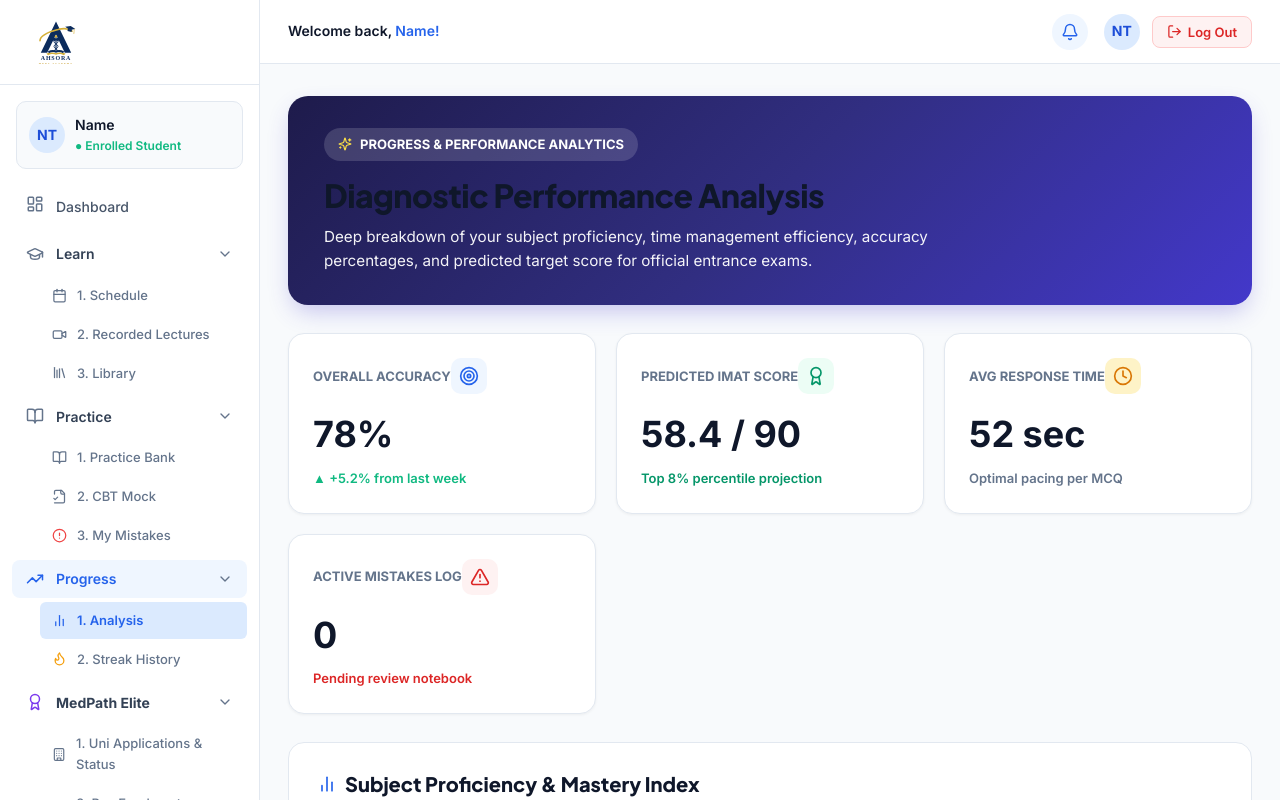
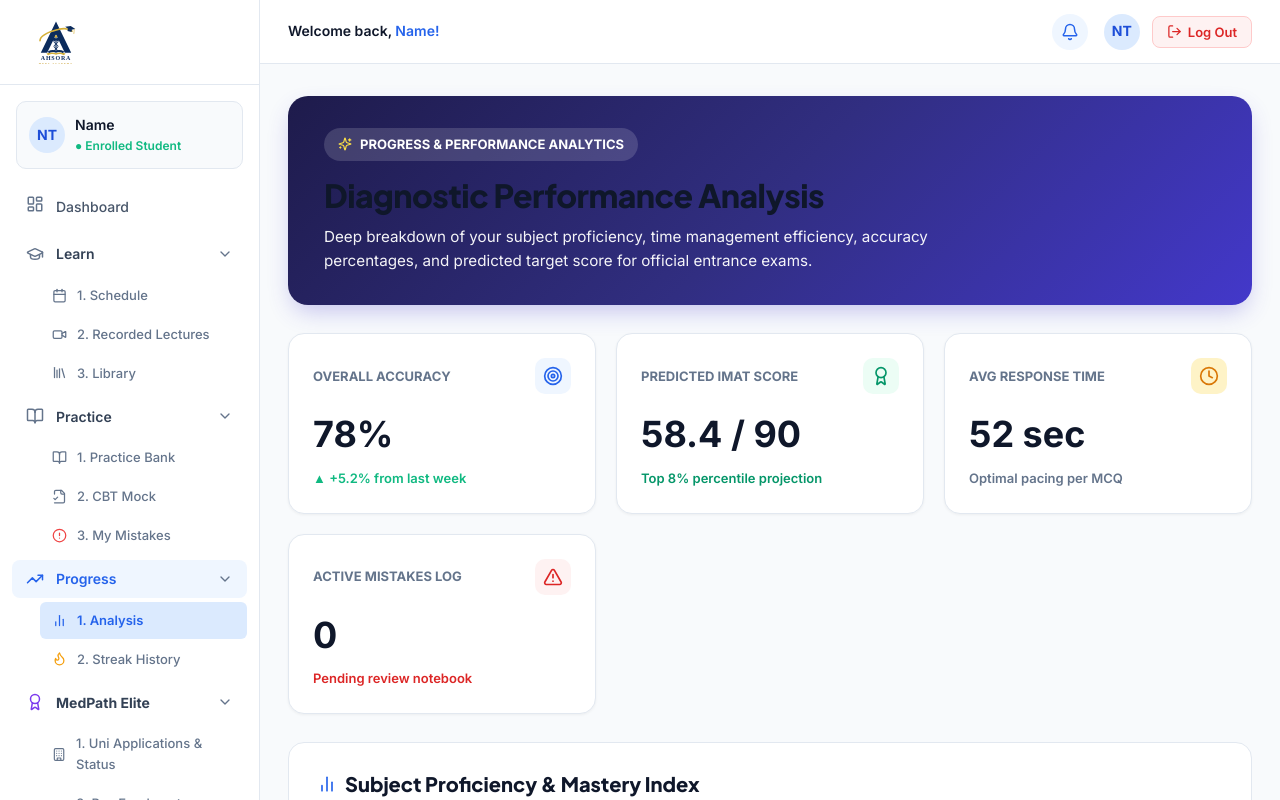
Before and after one commit to ch-muaz-kamboh/Ahsoraa-med-academy, a Next.js app: page /portal/progress/analysis in a window 1280 px wide. Both pictures are taken after typing "name@example.com", "Sample123" into the empty fields and a click on the button "Sign In to Student Portal". Shown: the top 800 px of the page. Built offline with nearby package versions, Linux system fonts and the light colour scheme; no server answers; a web font is replaced by a local one.

Commit message:
Fix inline CSS property in Progress Analysis page

```diff
--- a/src/app/portal/progress/analysis/page.tsx
+++ b/src/app/portal/progress/analysis/page.tsx
@@ -73,7 +73,7 @@ export default function StudentProgressAnalysisPage() {
       {/* Top Metric Cards */}
       <div style={{ display: 'grid', gridTemplateColumns: 'repeat(auto-fit, minmax(240px, 1fr))', gap: '20px', marginBottom: '28px' }}>
         <div style={{ backgroundColor: '#FFFFFF', padding: '24px', borderRadius: '16px', border: '1px solid #E2E8F0', boxShadow: '0 1px 3px rgba(0,0,0,0.05)' }}>
-          <div style={{ display: 'flex', alignItems: 'center', justifySpaceBetween: 'space-between', marginBottom: '12px' }}>
+          <div style={{ display: 'flex', alignItems: 'center', justifyContent: 'space-between', marginBottom: '12px' }}>
             <span style={{ fontSize: '0.8125rem', color: '#64748B', fontWeight: 700 }}>OVERALL ACCURACY</span>
             <div style={{ width: '36px', height: '36px', borderRadius: '10px', backgroundColor: '#EFF6FF', color: '#2563EB', display: 'flex', alignItems: 'center', justifyContent: 'center' }}>
               <Target size={20} />
@@ -86,7 +86,7 @@ export default function StudentProgressAnalysisPage() {
         </div>
 
         <div style={{ backgroundColor: '#FFFFFF', padding: '24px', borderRadius: '16px', border: '1px solid #E2E8F0', boxShadow: '0 1px 3px rgba(0,0,0,0.05)' }}>
-          <div style={{ display: 'flex', alignItems: 'center', justifySpaceBetween: 'space-between', marginBottom: '12px' }}>
+          <div style={{ display: 'flex', alignItems: 'center', justifyContent: 'space-between', marginBottom: '12px' }}>
             <span style={{ fontSize: '0.8125rem', color: '#64748B', fontWeight: 700 }}>PREDICTED IMAT SCORE</span>
             <div style={{ width: '36px', height: '36px', borderRadius: '10px', backgroundColor: '#ECFDF5', color: '#059669', display: 'flex', alignItems: 'center', justifyContent: 'center' }}>
               <Award size={20} />
@@ -99,7 +99,7 @@ export default function StudentProgressAnalysisPage() {
         </div>
 
         <div style={{ backgroundColor: '#FFFFFF', padding: '24px', borderRadius: '16px', border: '1px solid #E2E8F0', boxShadow: '0 1px 3px rgba(0,0,0,0.05)' }}>
-          <div style={{ display: 'flex', alignItems: 'center', justifySpaceBetween: 'space-between', marginBottom: '12px' }}>
+          <div style={{ display: 'flex', alignItems: 'center', justifyContent: 'space-between', marginBottom: '12px' }}>
             <span style={{ fontSize: '0.8125rem', color: '#64748B', fontWeight: 700 }}>AVG RESPONSE TIME</span>
             <div style={{ width: '36px', height: '36px', borderRadius: '10px', backgroundColor: '#FEF3C7', color: '#D97706', display: 'flex', alignItems: 'center', justifyContent: 'center' }}>
               <Clock size={20} />
@@ -112,7 +112,7 @@ export default function StudentProgressAnalysisPage() {
         </div>
 
         <div style={{ backgroundColor: '#FFFFFF', padding: '24px', borderRadius: '16px', border: '1px solid #E2E8F0', boxShadow: '0 1px 3px rgba(0,0,0,0.05)' }}>
-          <div style={{ display: 'flex', alignItems: 'center', justifySpaceBetween: 'space-between', marginBottom: '12px' }}>
+          <div style={{ display: 'flex', alignItems: 'center', justifyContent: 'space-between', marginBottom: '12px' }}>
             <span style={{ fontSize: '0.8125rem', color: '#64748B', fontWeight: 700 }}>ACTIVE MISTAKES LOG</span>
             <div style={{ width: '36px', height: '36px', borderRadius: '10px', backgroundColor: '#FEF2F2', color: '#DC2626', display: 'flex', alignItems: 'center', justifyContent: 'center' }}>
               <AlertTriangle size={20} />
```
